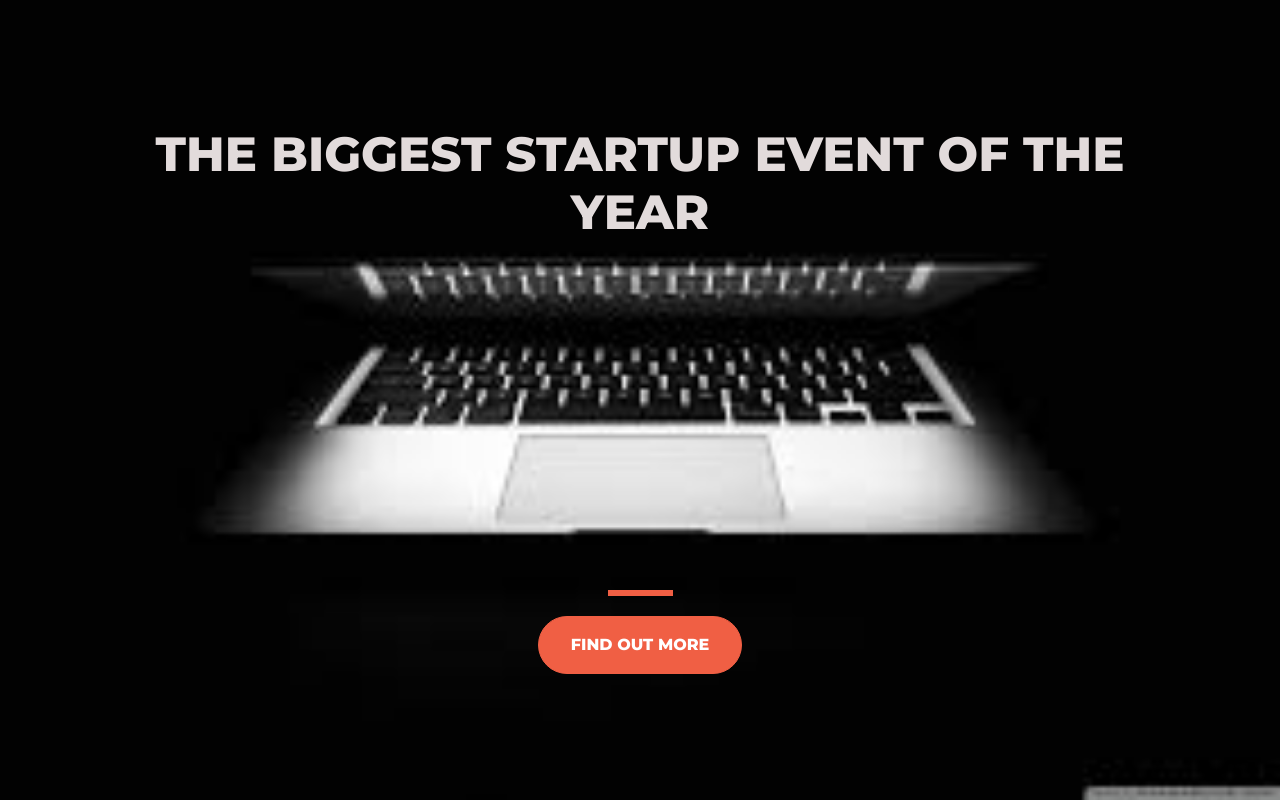
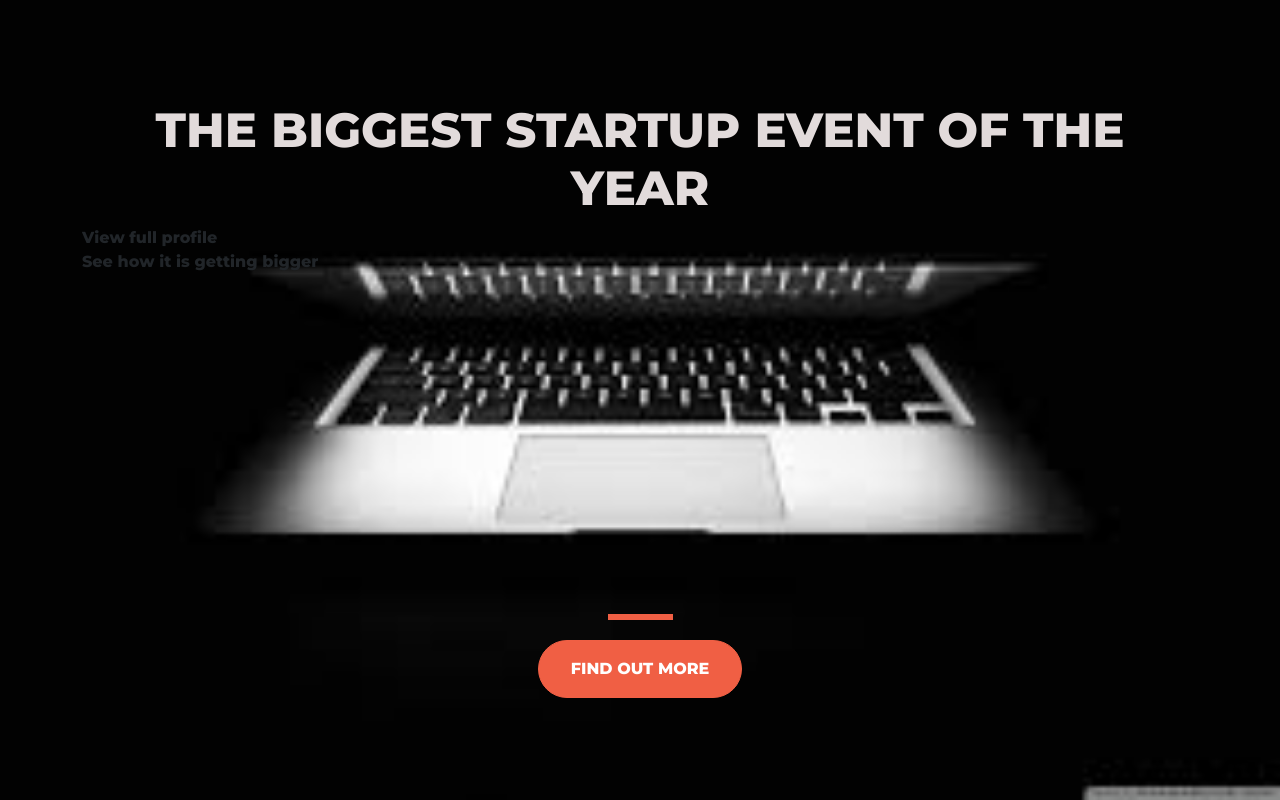
Before and after one commit to Moshe844/startup-of-the-month, a plain HTML site: page index.html in a window 1280 px wide. Drawn offline with nearby package versions, Linux system fonts and the light colour scheme.

Commit message:
Update index.html

```diff
--- a/index.html
+++ b/index.html
@@ -17,6 +17,10 @@
             <header class="text-center col-12">
                 <h1 class="text-uppercase"><strong>The biggest startup event of the year</strong></h1>
             </header>
+            <div class="container-2 col-12">
+                <div>View full profile</div>
+                <div>See how it is getting bigger</div>
+            </div>
             <div class="buffer col-12"></div>
             <section class="text-center col-12">
                 <hr>
```
